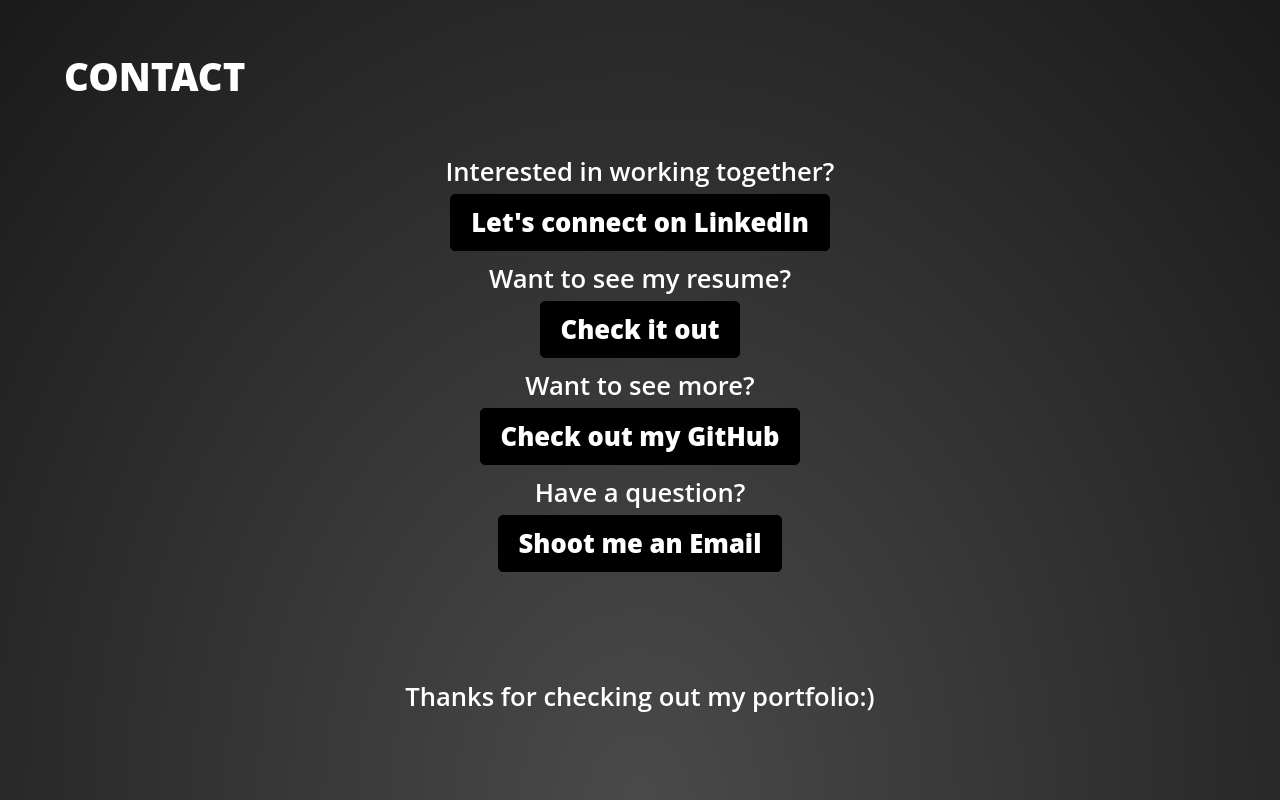
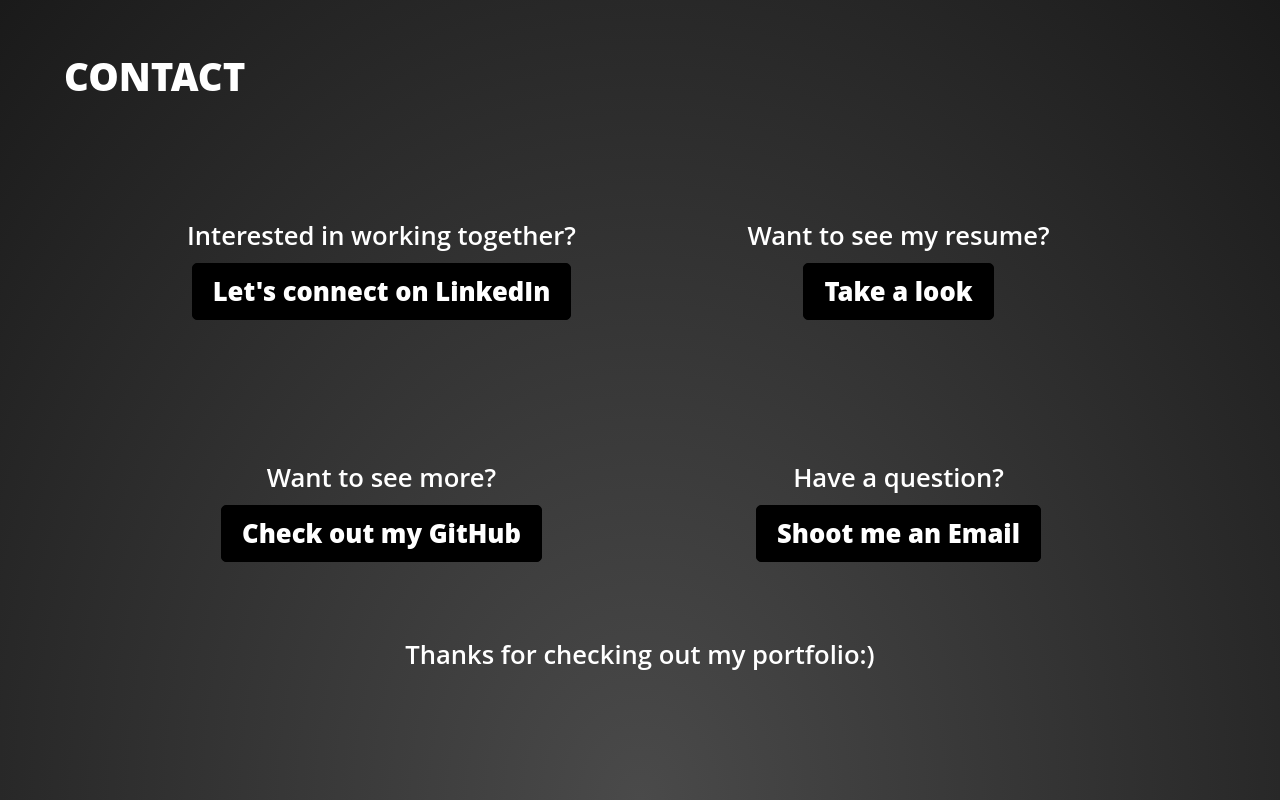
Before and after one commit to wiadarola/wiadarola.github.io, a React (Vite) app: page / in a window 1280 px wide. Shown: the part 3060-3860 px from the top of the page. Built offline with nearby package versions, Linux system fonts and the light colour scheme; the HTML template or start-up script is replaced by a standard one.

Commit message:
Flexible contact layout

```diff
--- a/src/components/Contact/index.css
+++ b/src/components/Contact/index.css
@@ -30,7 +30,8 @@
 .contact-container>div {
     flex: 0.8;
     display: grid;
-    grid-template-rows: 1fr 1fr 1fr 1fr 1fr;
+    grid-template-rows: 1fr 1fr;
+    grid-template-columns: 1fr 1fr;
     height: 80%;
     align-items: center;
     justify-content: center;
@@ -43,10 +44,11 @@
 .contact-container>div>span {
     font-size: clamp(14pt, 2vw, 100pt);
     font-weight: 600;
-    display: grid;
-    grid-template-rows: auto auto;
-    justify-content: center;
-    gap: 5px;
+    display: flex;
+    flex-direction: column;
+    align-items: center;
+    justify-content: space-evenly;
+    gap: 10px;
 }
 
 .contact-container>span {
@@ -54,7 +56,7 @@
     font-weight: 600;
     text-align: center;
     display: flex;
-    justify-self: center;
+    margin: 10px 0;
     align-self: center;
 }
 
@@ -70,3 +72,10 @@
         grid-template-rows: 1fr 1fr;
     }
 }
+
+@media screen and (max-width: 768px) {
+    .contact-container>div {
+        grid-template-rows: 1fr 1fr 1fr 1fr !important;
+        grid-template-columns: 1fr !important;
+    }
+}
--- a/src/components/Contact/index.tsx
+++ b/src/components/Contact/index.tsx
@@ -10,7 +10,7 @@
             <div className='contact-container'>
                 <div>
                     <span className='contact-tag'>Interested in working together?<LinkButton href="https://www.linkedin.com/in/wiadarola/" text="Let's connect on LinkedIn" newTab={true} /></span>
-                    <span className='contact-tag'>Want to see my resume?<LinkButton href="/assets/resume.pdf" text="Check it out" newTab={true} /></span>
+                    <span className='contact-tag'>Want to see my resume?<LinkButton href="/assets/resume.pdf" text="Take a look" newTab={true} /></span>
                     <span className='contact-tag'>Want to see more?<LinkButton href="https://github.com/wiadarola/" text="Check out my GitHub" newTab={true} /></span>
                     <span className='contact-tag'>Have a question?<LinkButton href="mailto:wiadarola0@gmail.com" text="Shoot me an Email" newTab={true} /></span>
                 </div >
```
